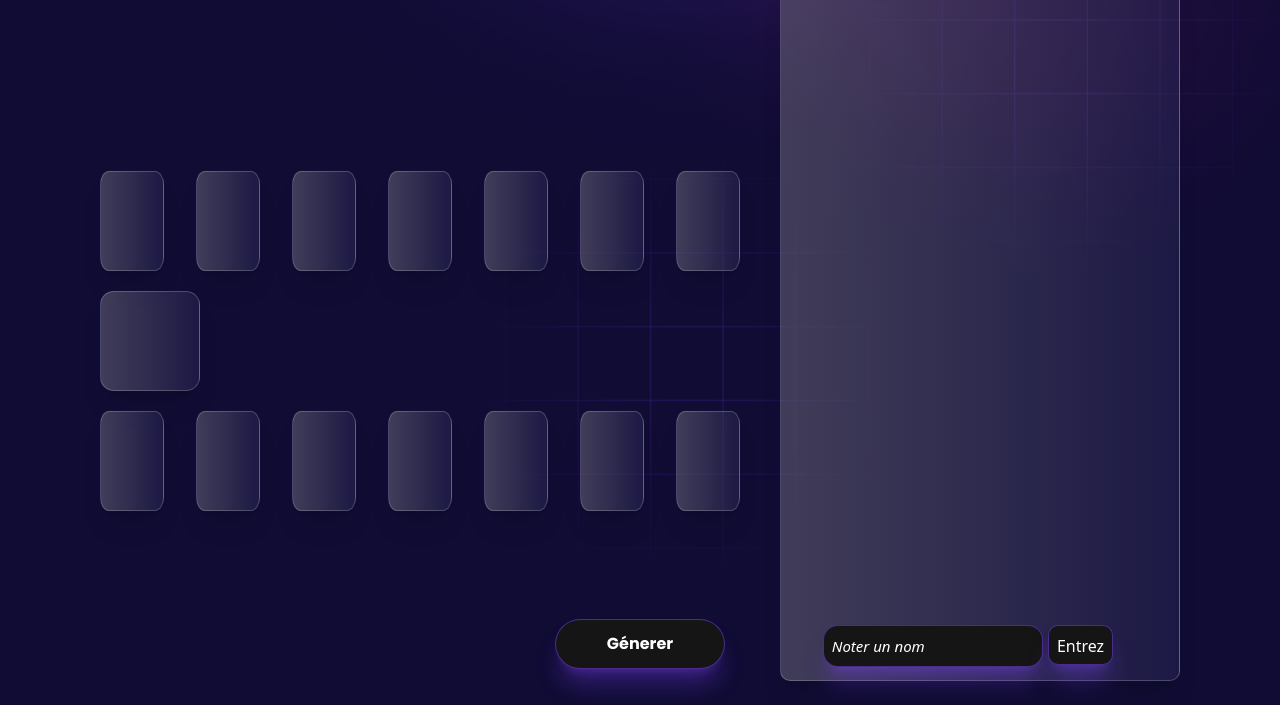
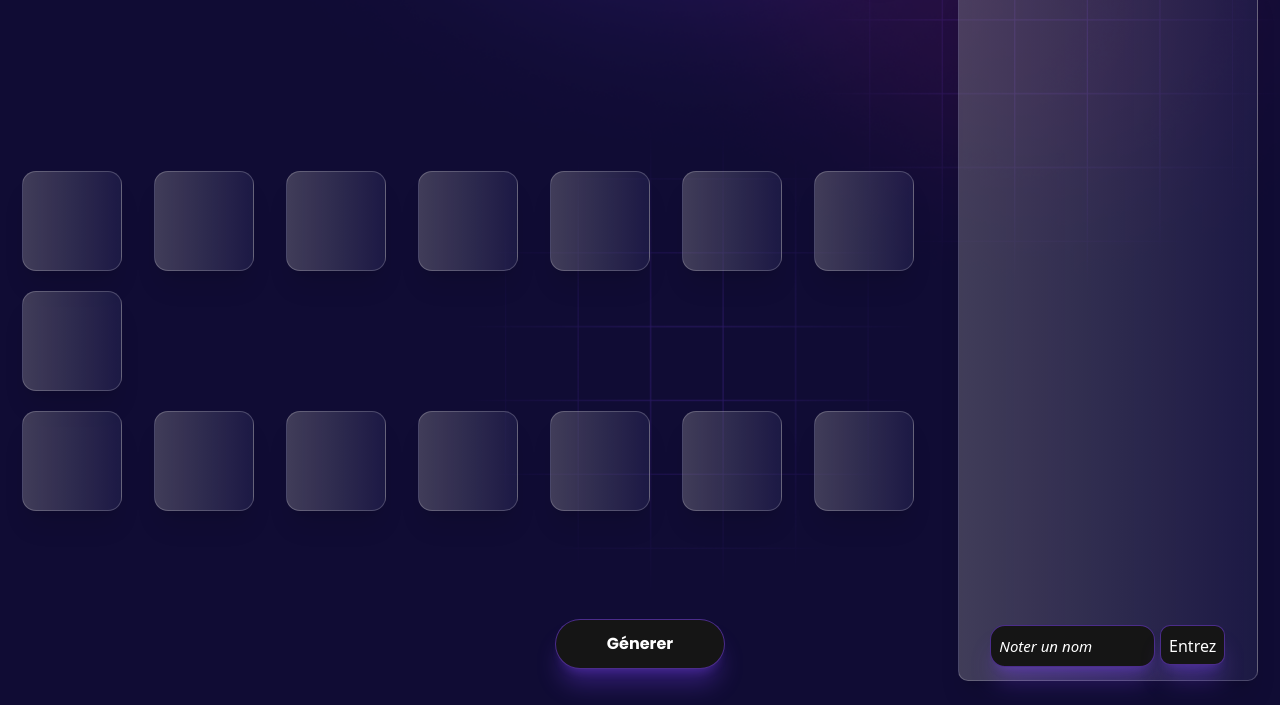
Before and after one commit to aliii390/hasar404, a website: page index.html in a window 1280 px wide. Shown: the part 181-886 px from the top of the page. Drawn offline with Linux system fonts and the light colour scheme.

Commit message:
Fix Responsive

```diff
--- a/index.html
+++ b/index.html
@@ -20,7 +20,7 @@
   <main class="w-100 h-[600px] flex justify-center gap-10 items-center pt-[6rem]">
     <!-- Contient absolument tout le site -->
 
-    <div class="w-[50%] justify-center">
+    <div class="w-[70%] justify-center">
       <div class="flex pt-5 gap-8">
         <!--  -->
 
@@ -107,9 +107,12 @@
       </div>
     </div>
 
+
+
     <!-- Partie qui contient la liste -->
+
     <article
-      class="w-[400px] flex-col justify-center items-center flex shadow-xl h-[700px] border-opacity-[20%] border-white border-[0.1px] rounded-[10px] bg-gradient-to-r from-box-premiere-couleur to-box-deuxieme-couleur opacity-[1] blur-[0.5px]">
+      class="w-[300px] flex-col justify-center items-center flex shadow-xl h-[700px] border-opacity-[20%] border-white border-[0.1px] rounded-[10px] bg-gradient-to-r from-box-premiere-couleur to-box-deuxieme-couleur opacity-[1] blur-[0.5px]">
       <div class="w-100% h-[90%] pt-5 gap-3">
 
         <ol id="listOl" class="flex flex-col gap-3 items-center">
```
Also changed, not shown: css/output.css.
